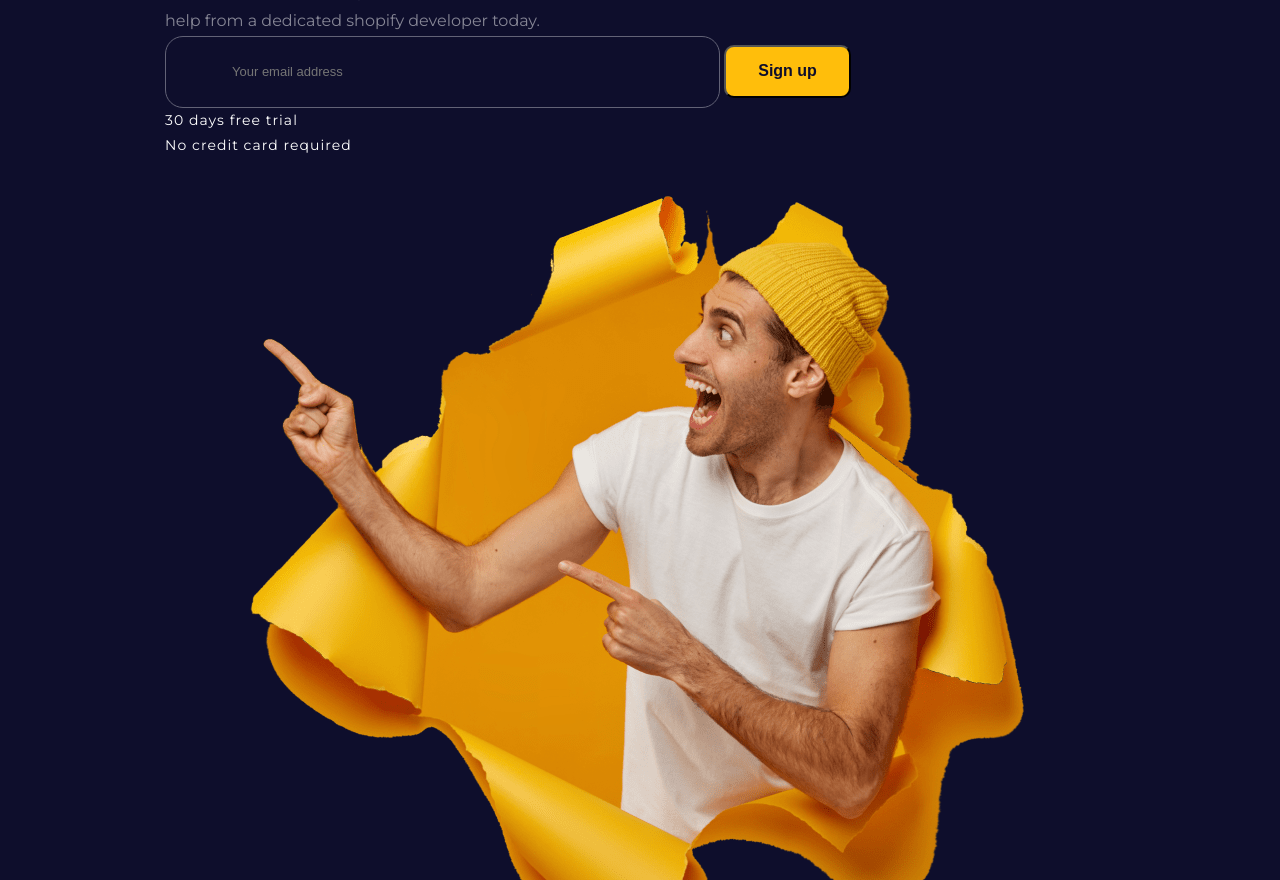
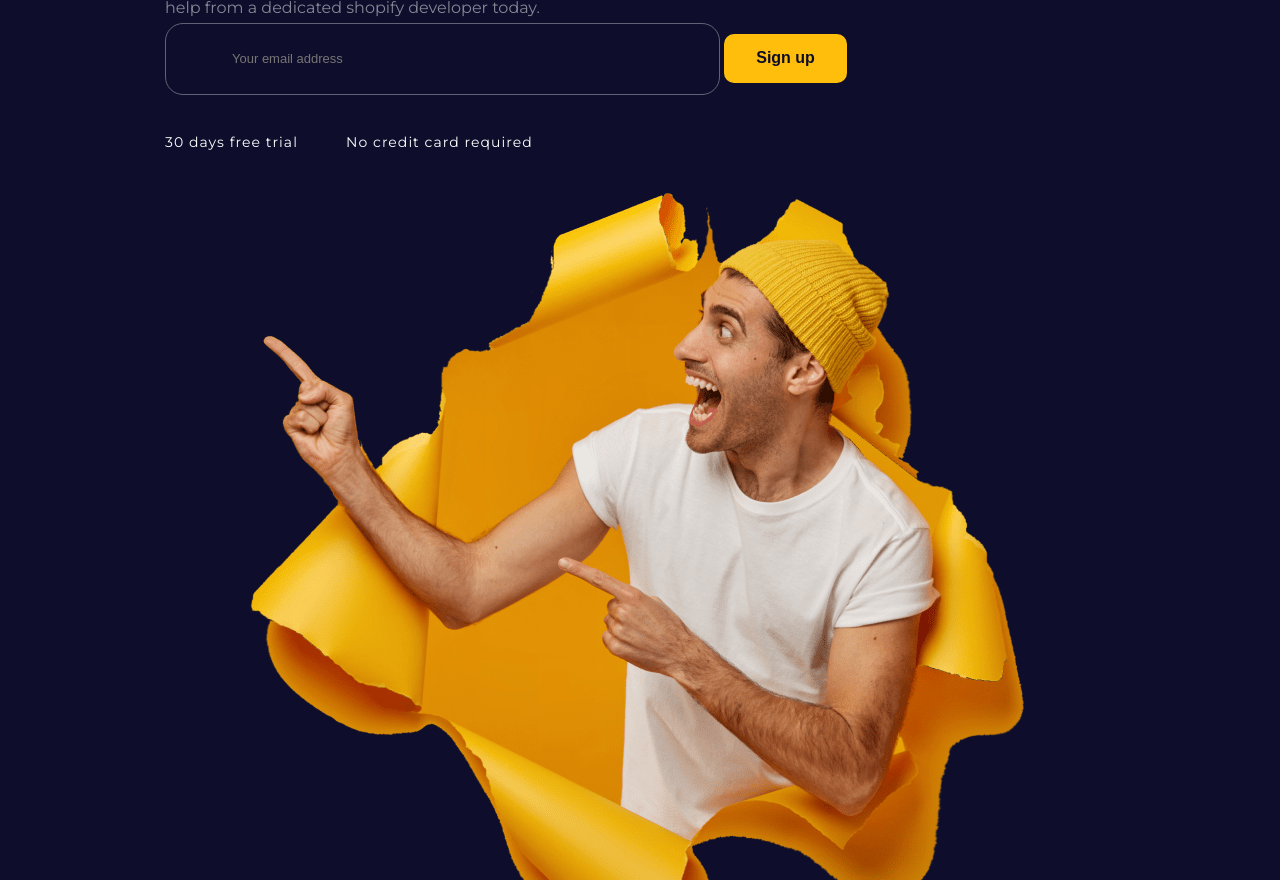
Before and after one commit to MaksimKhandeshyn/Shopiy, a plain HTML site: page index.html in a window 1280 px wide. Shown: the part 708-1588 px from the top of the page. Drawn offline with Linux system fonts and the light colour scheme.

Commit message:
fix header

```diff
--- a/css/style.css
+++ b/css/style.css
@@ -93,7 +93,6 @@ img {
   color: var(--accent-color);
   font-size: 16px;
   line-height: 180%;
-  padding: 10px 34px 10px 35px;
   background: var(--bg-color);
   border: 1px solid var(--accent-color);
   border-radius: 10px;
@@ -152,12 +151,20 @@ img {
   line-height: 180%; /* 28.8px */
   padding: 10px 32px;
   border-radius: 10px;
+  border: none;
+}
+.hero-list {
+  display: flex;
 }
 .hero-item {
   color: var(--text-color);
   font-size: 14px;
   line-height: 180%; /* 25.2px */
   letter-spacing: 1.05px;
+  margin-top: 35px;
+}
+.hero-item:first-child {
+  margin-right: 48px;
 }
 .plan {
   width: 192px;
--- a/index.html
+++ b/index.html
@@ -35,10 +35,14 @@
 
         <ul class="registration-list list">
           <li class="registration-item">
-            <button type="button" class="registration-btn sign-in">Sign in</button>
+            <button type="button" class="registration-btn sign-in">
+              Sign in
+            </button>
           </li>
           <li class="registration-item">
-            <button type="button" class="registration-btn try-free">Try Free</button>
+            <button type="button" class="registration-btn try-free">
+              Try Free
+            </button>
           </li>
         </ul>
       </div>
@@ -68,6 +72,7 @@
             <li class="hero-item">30 days free trial</li>
             <li class="hero-item">No credit card required</li>
           </ul>
+          <div class="photo-section">
             <img
               src="./images/man-with-hat.png"
               alt="man-with-hat"
@@ -83,6 +88,7 @@
             <div class="employee">
               <h2 class="name">Margaret Philips</h2>
               <p class="job">Watch our best services</p>
+            </div>
           </div>
         </div>
       </section>
```
Lines whose indentation alone changed are shown as unchanged.
